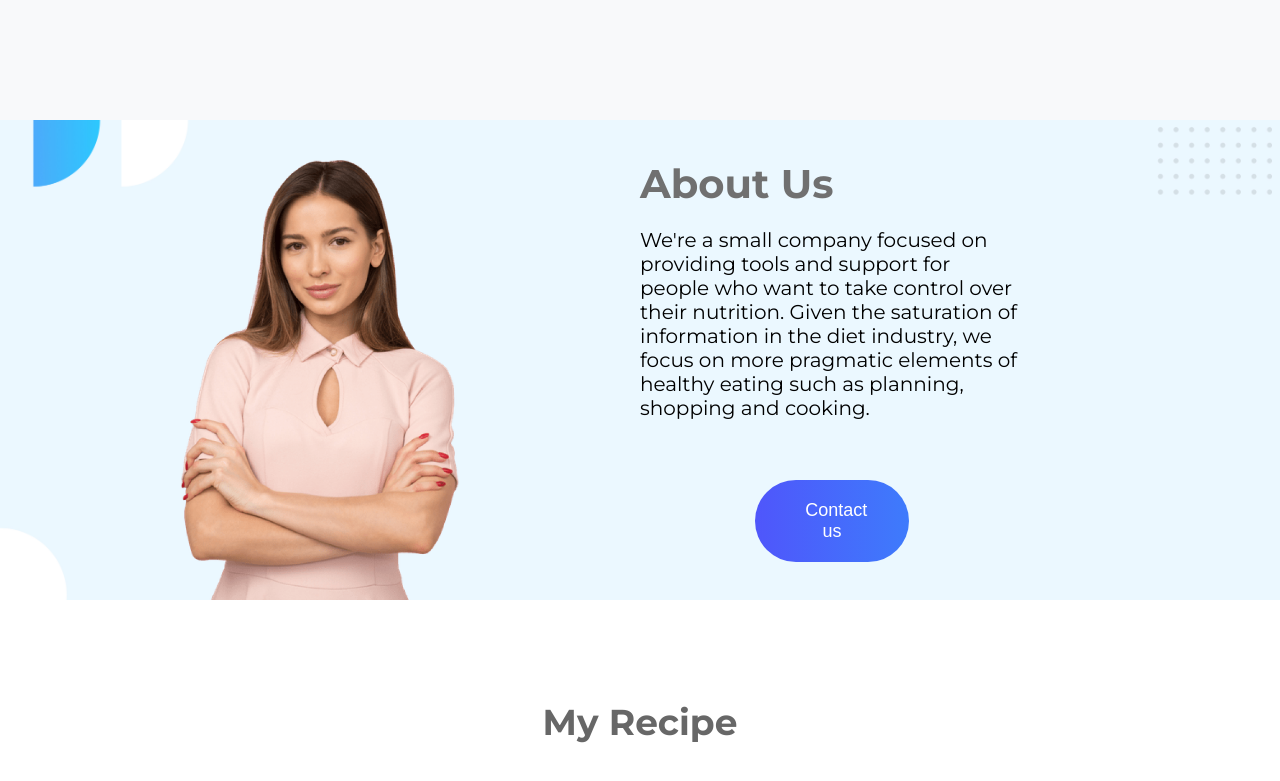
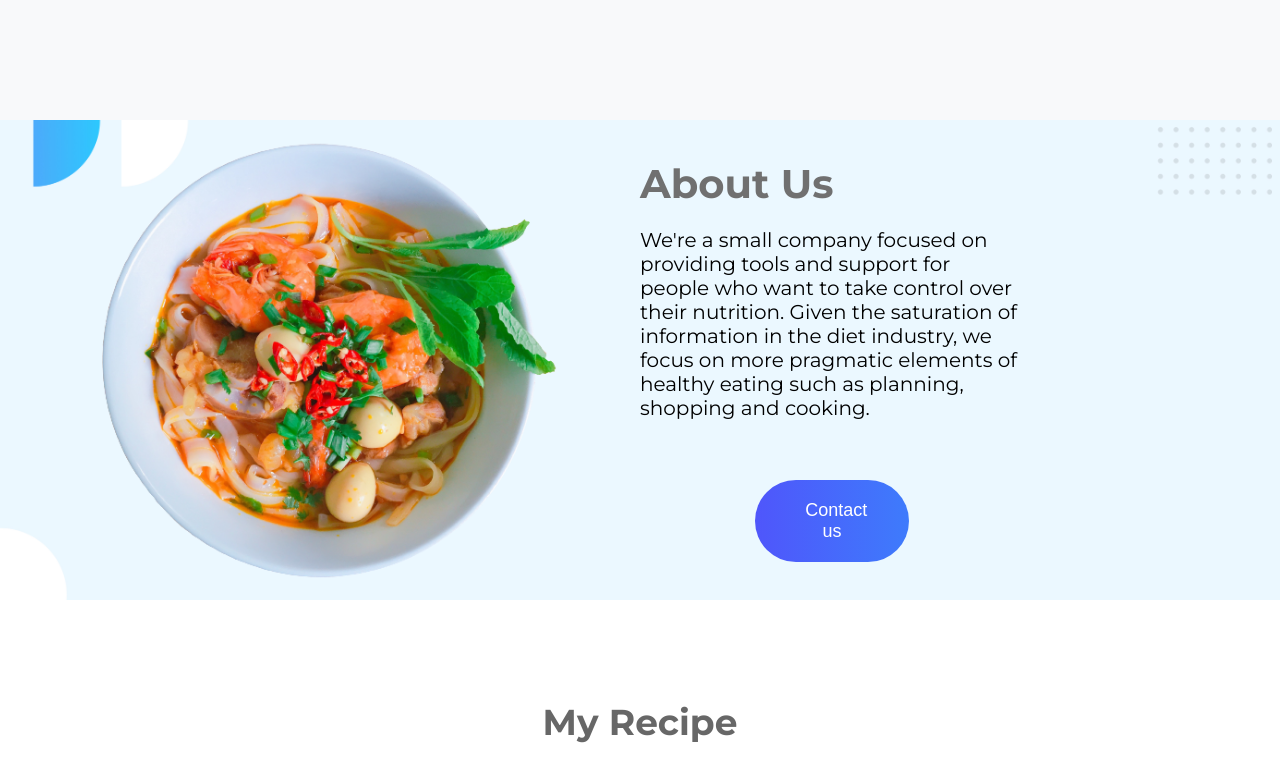
Before and after one commit to sakib4254/food-network, a plain HTML site: page index.html in a window 1280 px wide. Shown: the part 680-1461 px from the top of the page. Drawn offline with Linux system fonts and the light colour scheme.

Commit message:
good luck me

```diff
--- a/index.html
+++ b/index.html
@@ -48,7 +48,7 @@
     <section class="about">
         <!-- image -->
         <div class="about-image-div">
-            <img src="./images/female/Person Image.png" alt="" class="about-image">
+            <img src="./images/food/pexels-jan-n-g-u-y-e-n-_-699953-removebg-preview.png" alt="" class="about-image">
         </div>
         <!-- content -->
         <div class="about-content-div">
--- a/style.css
+++ b/style.css
@@ -95,7 +95,7 @@ body{
 }
 .about-image-div{
     display: flex;
-    align-items: flex-end;
+    align-items: center;
     justify-content: center;
     width: 50vw;
 }
```
Also changed, not shown: images/food/pexels-jan-n-g-u-y-e-n-_-699953-removebg-preview.png (added).
